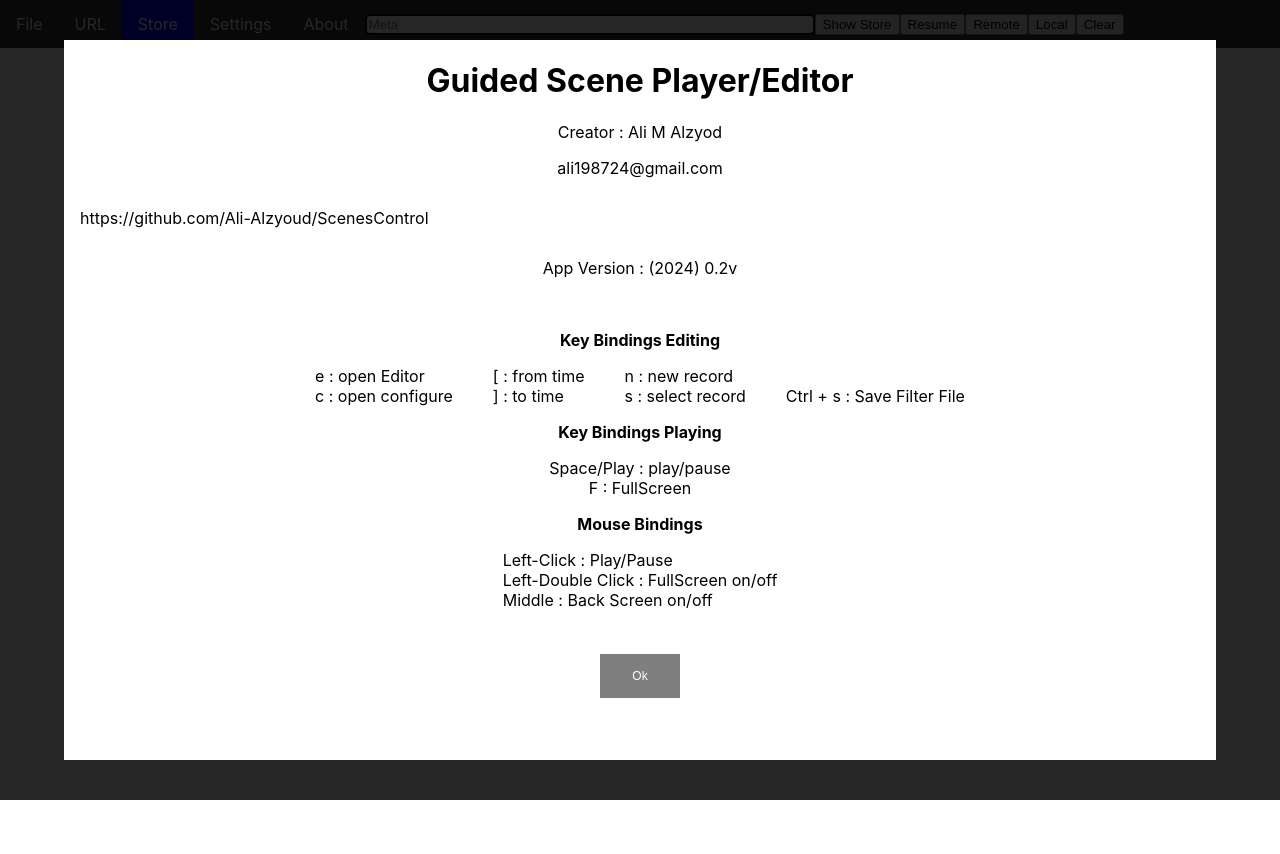
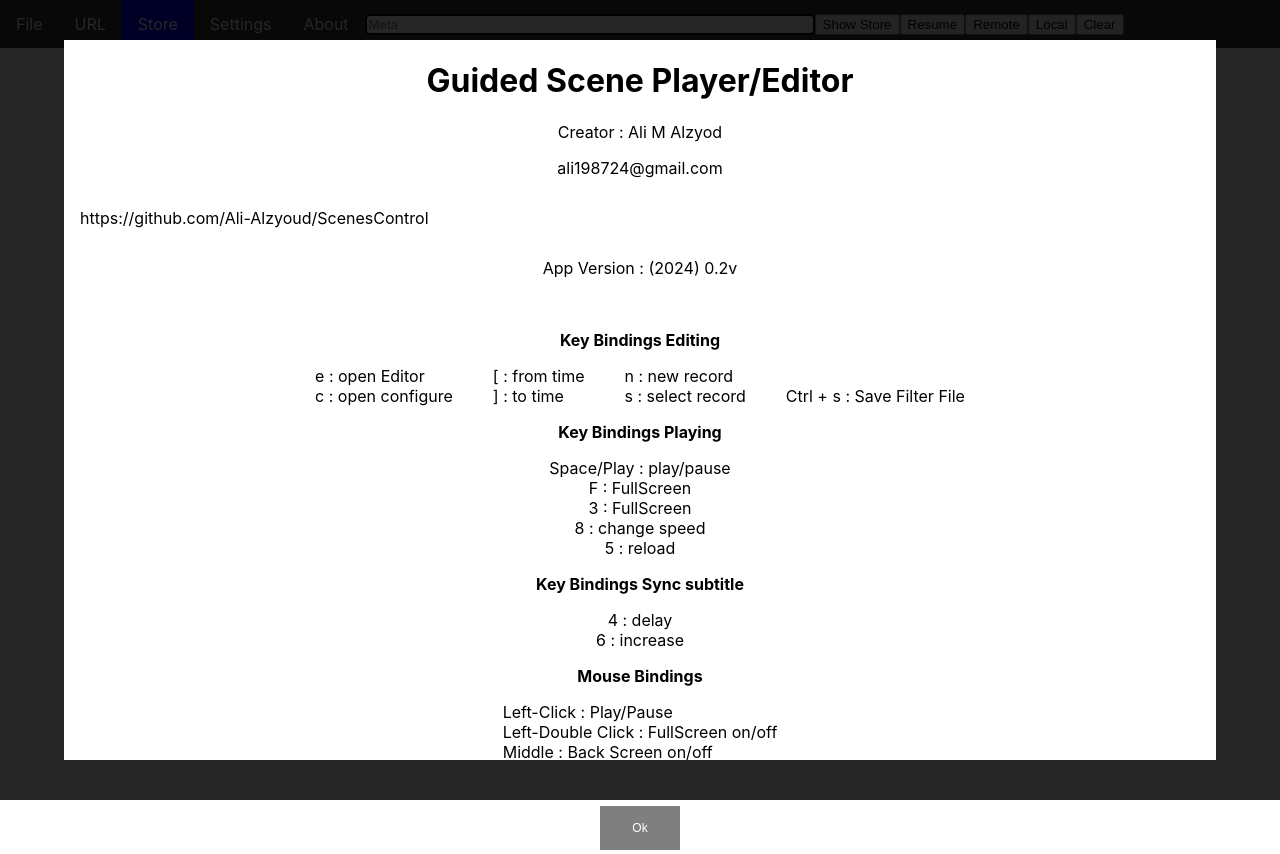
Before and after one commit to Ali-Alzyoud/ScenesControl, a React (Create React App) app: page / in a window 1280 px wide. Both pictures are taken after a click on the button "About". Before the commit the page ends 800 px from the top, so only its background shows below. Built offline with nearby package versions, Linux system fonts and the light colour scheme; what react-alert-template-basic would draw is missing.

Commit message:
update guide

```diff
--- a/src/Components/About/About.js
+++ b/src/Components/About/About.js
@@ -34,7 +34,15 @@ export default function About({close}) {
                 <p className="bold"> Key Bindings Playing</p>
                 <div className='part center'>
                     Space/Play : play/pause <br/>
-                    F : FullScreen
+                    F : FullScreen<br/>
+                    3 : FullScreen<br/>
+                    8 : change speed<br/>
+                    5 : reload
+                </div>
+                <p className="bold"> Key Bindings Sync subtitle</p>
+                <div className='part center'>
+                    4 : delay <br/>
+                    6 : increase
                 </div>
                 <p className="bold"> Mouse Bindings </p>
                 <div className='part'>
--- a/src/Components/Player/VideoControls.js
+++ b/src/Components/Player/VideoControls.js
@@ -23,12 +23,12 @@ import { openContent } from '../FilterPickerLocal/FilterPickerLocal'
 import Utils from '../../utils/utils'
 
 var styleControls = {
-    width: '80%',
+    width: '90%',
     zIndex: 99,
     opacity: 1,
     transition: 'opacity 3s',
     position: 'absolute',
-    left: '10%',
+    left: '5%',
     height: '100%',
 }
 
@@ -36,7 +36,7 @@ var seekbarStyle = {
     margin: '0 auto',
     width: '100%',
     height: '15px',
-    background: 'gray',
+    background: '#F0F0F070',
     position: 'absolute',
     bottom: '50px',
 }
@@ -44,15 +44,15 @@ var seekbarStyle = {
 var seekbarStyleProgress = {
     width: '100%',
     height: '15px',
-    background: 'white',
+    background: '#FFFFFF60',
 }
 
 var seekhandleStyle = {
     left: '100%',
     top: '-10px',
-    marginLeft: '-12px',
-    width: '24px',
-    height: '24px',
+    marginLeft: '-17px',
+    width: '34px',
+    height: '34px',
     background: 'white',
     position: 'relative',
     borderRadius: '50%',
```
